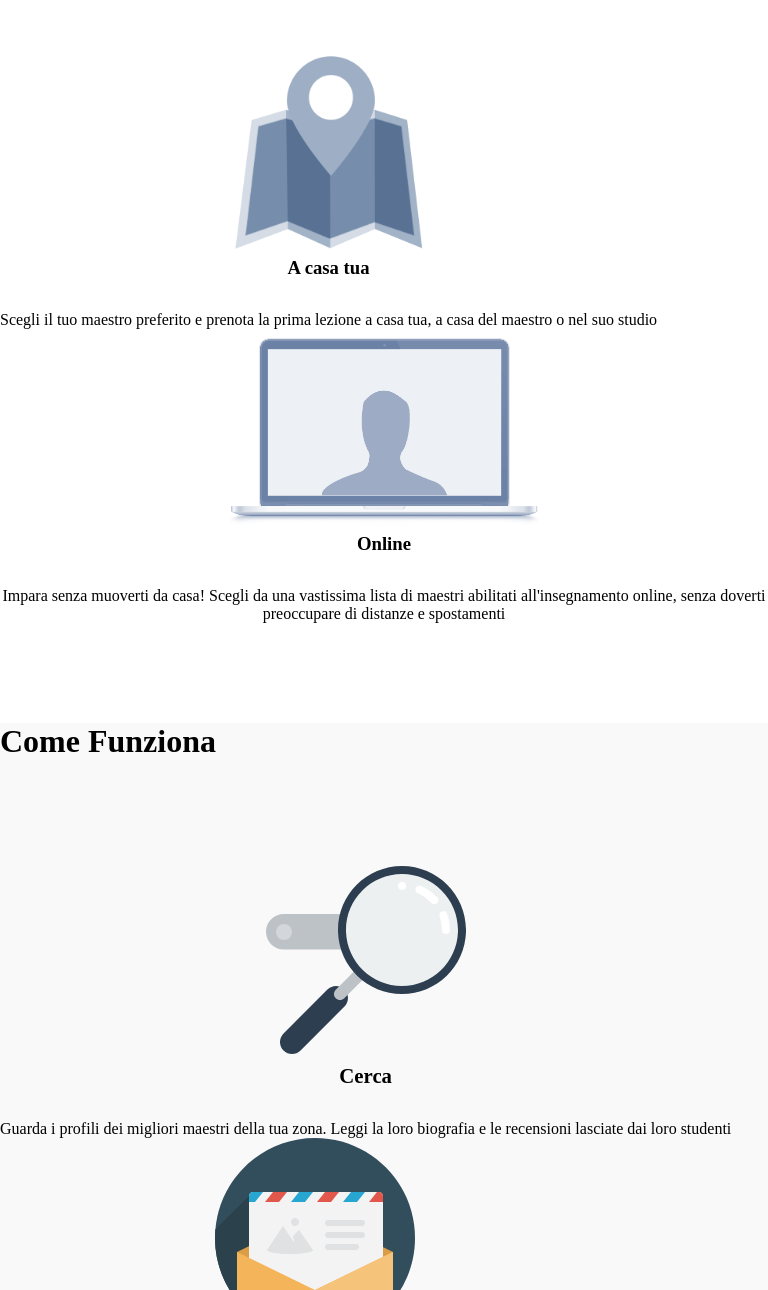
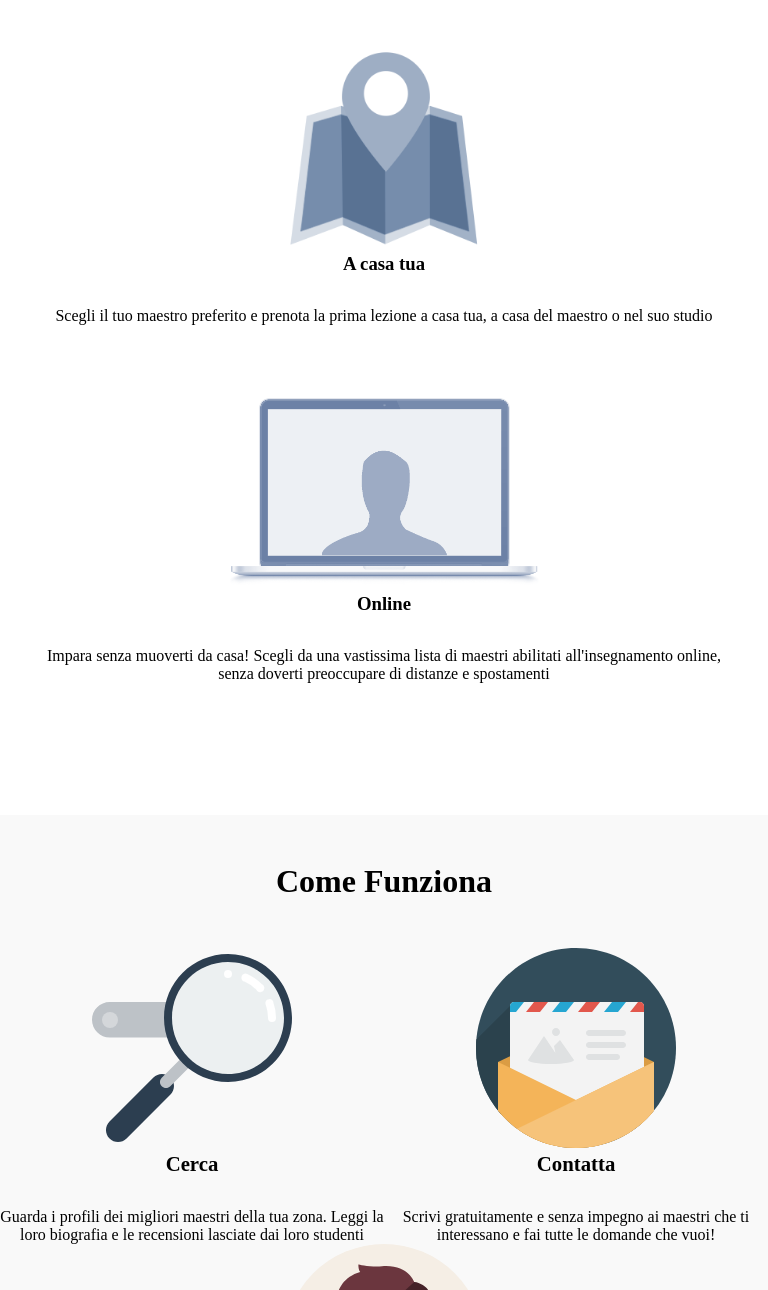
Before and after one commit to Eliastellati/html-css-resp-wannabe-12bool, a plain HTML site: page index.html in a window 768 px wide. Shown: the part 84-1374 px from the top of the page. Drawn offline with Linux system fonts and the light colour scheme.

Commit message:
medium screen added

```diff
--- a/css/12-bool.css
+++ b/css/12-bool.css
@@ -103,7 +103,7 @@
 
 
      /* colonne medium */
-@media screen and (max-width: 990px) and (min-width:550px) {
+@media screen and (max-width: 1199px) and (min-width:550px) {
 
 
     .col-md-1 {
--- a/css/style.css
+++ b/css/style.css
@@ -53,3 +53,22 @@ section h3 {
 .why [class*="col-"] {
     padding-top: 3rem;
 }
+
+@media screen and (max-width: 1199px) and (min-width: 550px) {
+
+    body {
+        text-align: center;
+    }
+
+    header [class*="col-"] {
+        padding: 2rem;
+    }
+
+    h1 {
+        margin: 0 auto;
+    }
+
+    section h1 {
+        padding: 3rem;
+    }
+}
--- a/index.html
+++ b/index.html
@@ -11,35 +11,35 @@
 <body>
 
     <header class="container">
-        <div class="col-lg-12">
+        <div class="col-lg-12 col-md-12">
             <h1>Lezioni dove vuoi tu</h1>
         </div>
-        <div class="col-lg-5">
+        <div class="col-lg-5 col-md-12">
             <img src="img/icon/maps.png">
             <h3>A casa tua</h3>
             <p>Scegli il tuo maestro preferito e prenota la prima lezione a casa tua, a casa del maestro o nel suo studio</p>
         </div>
-        <div class="col-lg-5 col-lg-offset-2">
+        <div class="col-lg-5 col-lg-offset-2 col-md-12">
             <img src="img/icon/screen.png" >
             <h3>Online</h3>
             <p>Impara senza muoverti da casa! Scegli da una vastissima lista di maestri abilitati all'insegnamento online, senza doverti preoccupare di distanze e spostamenti</p>
         </div>
     </header>
     <section class="container">
-        <div class="col-lg-12">
+        <div class="col-lg-12 col-md-12">
             <h1>Come Funziona</h1>
         </div>
-        <div class="col-lg-4">
+        <div class="col-lg-4 col-md-6">
             <img src="img/search.svg">
             <h3>Cerca</h3>
             <p>Guarda i profili dei migliori maestri della tua zona. Leggi la loro biografia e le recensioni lasciate dai loro studenti</p>
         </div>
-        <div class="col-lg-4">
+        <div class="col-lg-4 col-md-6">
             <img src="img/letter.svg">
             <h3>Contatta</h3>
             <p>Scrivi gratuitamente e senza impegno ai maestri che ti interessano e fai tutte le domande che vuoi!</p>
         </div>
-        <div class="col-lg-4">
+        <div class="col-lg-4 col-md-6 col-md-offset-3">
             <img src="img/male.svg">
             <h3>Inizia a suonare</h3>
             <p>Acquista un pacchetto di lezioni! Vuoi cambiare maestro? Le lezioni acquistate valgono con tutti i più di 1400 maestri Cademi!
@@ -48,24 +48,24 @@
     </section>
     <div class="why">
         <div class="container">
-            <div class="col-lg-12">
+            <div class="col-lg-12 col-md-12">
                 <h1>Perchè Cademi?</h1>
             </div>
-            <div class="col-lg-12">
+            <div class="col-lg-12 col-md-12">
                 <img src="img/icon/profile.png">
                 <h3>La più grande scuola d'Italia</h3>
                 <p>Su Cademi trovi centinaia di Maestri qualificati e competenti in tutta Italia. Scegli quello più adatto a te e contattali senza impegno
                 </p>
                 <hr>
             </div>
-            <div class="col-lg-12">
+            <div class="col-lg-12 col-md-12">
                 <img src="img/icon/secure.png">
                 <h3>La più grande scuola d'Italia</h3>
                 <p>Su Cademi trovi centinaia di Maestri qualificati e competenti in tutta Italia. Scegli quello più adatto a te e contattali senza impegno
                 </p>
                 <hr>
             </div>
-            <div class="col-lg-12">
+            <div class="col-lg-12 col-md-12">
                 <img src="img/icon/flex.png">
                 <h3>La più grande scuola d'Italia</h3>
                 <p>Su Cademi trovi centinaia di Maestri qualificati e competenti in tutta Italia. Scegli quello più adatto a te e contattali senza impegno
```
